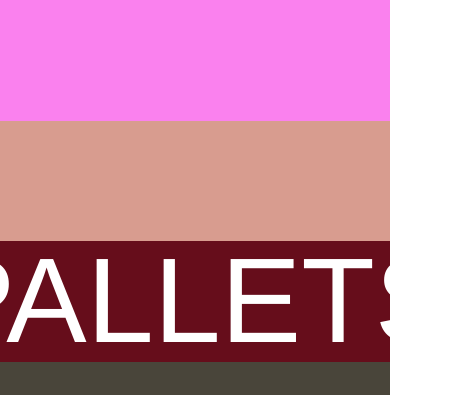
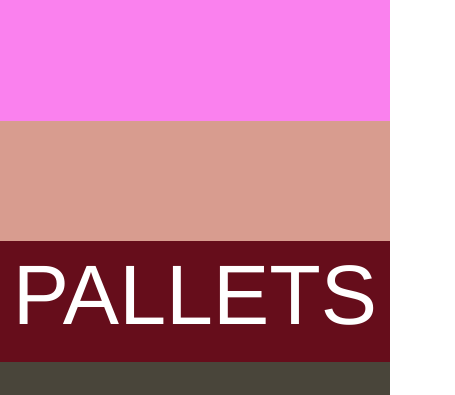
Before and after one commit to emilkloeden/pallets, a plain HTML site: page index.html in a window 390 px wide. Shown: the top 395 px of the page, 455 px wide, since content can reach past the window. Drawn offline with Linux system fonts and the light colour scheme.

Commit message:
Gave up and resorted to a media query. Fingers crossed.

```diff
--- a/style.css
+++ b/style.css
@@ -175,6 +175,7 @@ h6 {
   text-align: center;
 
   position: absolute;
+  max-width: 100%;
   z-index: 100;
   margin: 0;
   padding: 0;
@@ -189,6 +190,17 @@ h6 {
 .link {
   /* This value takes into account the viewport height, number of color bars, and size of svg element. In order to place it bang in the center of the viewport */
   top: calc(100vh / 7 * 3.3);
+}
+
+@media (max-width: 500px) {
+  .front {
+    font-size: calc(10vh);
+    line-height: calc(10vh);
+  }
+  .title {
+    /* This value intends to place the title in the horizontal center of the third color bar */
+    top: calc(30vh);
+  }
 }
 
 svg {
```
